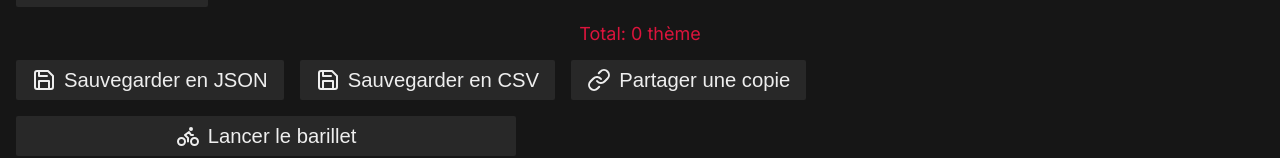
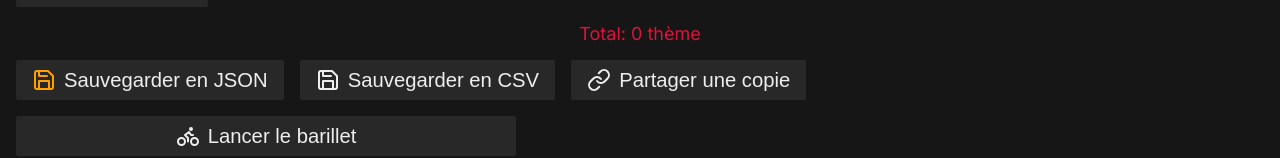
Before and after one commit to tchapeaux/improv-barillet-editor, a React (Vite) app: page /#/ in a window 1280 px wide. In both pictures the pointer is over the icon 44 px from the left and 380 px from the top of the page. Shown: the part 300-458 px from the top of the page. Built offline with nearby package versions, Linux system fonts and the light colour scheme.

Commit message:
✨ Cool hover effect on buttons with icons

```diff
--- a/src/styles/typography.scss
+++ b/src/styles/typography.scss
@@ -57,4 +57,8 @@ button {
     background-color: var(--bg-tertiary);
     color: var(--text-main);
   }
+
+  &:hover svg {
+    color: var(--accent-main);
+  }
 }
```
